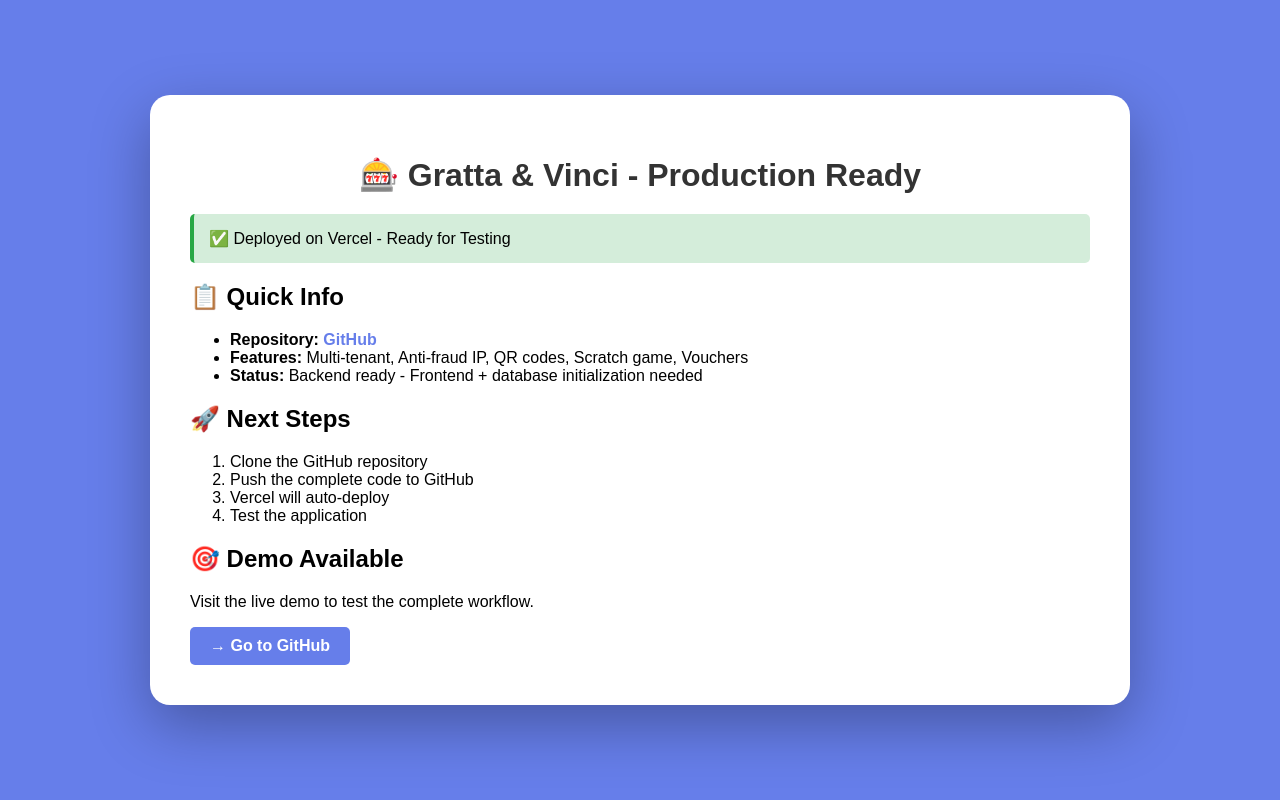
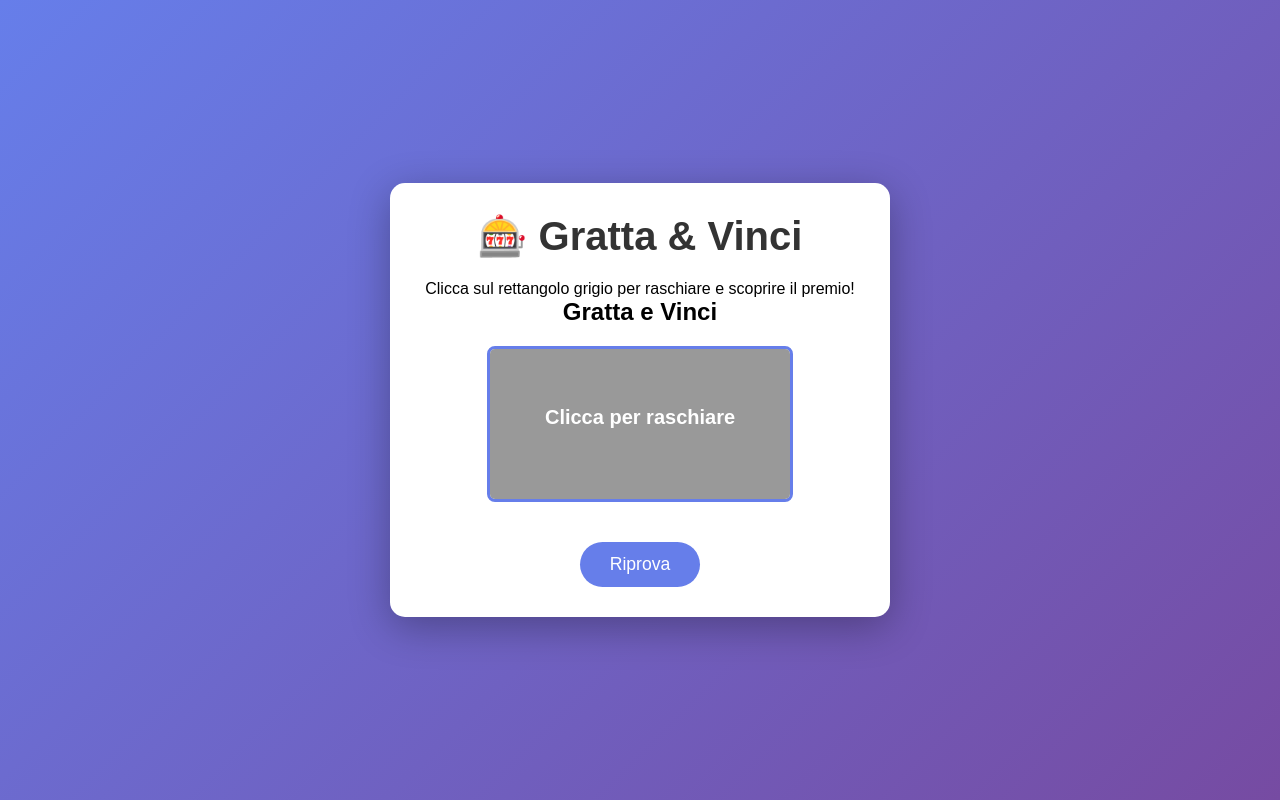
Before and after one commit to sasalela/gratta-vinci-production, a plain HTML site: page index.html in a window 1280 px wide. Drawn offline with Linux system fonts and the light colour scheme.

Commit message:
Link style.css and app.js, add canvas and result div

```diff
--- a/index.html
+++ b/index.html
@@ -1 +1,24 @@
-<!DOCTYPE html><html><head><meta charset='UTF-8'><title>Gratta Vinci</title><style>body{font-family:Arial;background:#667eea;min-height:100vh;display:flex;justify-content:center;align-items:center;margin:0}.container{background:white;padding:40px;border-radius:20px;max-width:900px;width:90%;box-shadow:0 20px 60px rgba(0,0,0,0.3)}h1{color:#333;text-align:center;margin-bottom:20px}.status{background:#d4edda;padding:15px;border-radius:5px;margin:20px 0;border-left:4px solid #28a745}a{color:#667eea;text-decoration:none;font-weight:bold}</style></head><body><div class='container'><h1>🎰 Gratta & Vinci - Production Ready</h1><div class='status'>✅ Deployed on Vercel - Ready for Testing</div><h2>📋 Quick Info</h2><ul><li><strong>Repository:</strong> <a href='https://github.com/sasalela/gratta-vinci-production' target='_blank'>GitHub</a></li><li><strong>Features:</strong> Multi-tenant, Anti-fraud IP, QR codes, Scratch game, Vouchers</li><li><strong>Status:</strong> Backend ready - Frontend + database initialization needed</li></ul><h2>🚀 Next Steps</h2><ol><li>Clone the GitHub repository</li><li>Push the complete code to GitHub</li><li>Vercel will auto-deploy</li><li>Test the application</li></ol><h2>🎯 Demo Available</h2><p>Visit the live demo to test the complete workflow.</p><a href='https://github.com/sasalela/gratta-vinci-production' target='_blank' style='background:#667eea;color:white;padding:10px 20px;border-radius:5px;display:inline-block'>→ Go to GitHub</a></div></body></html>
+<!DOCTYPE html>
+<html lang="it">
+<head>
+    <meta charset="UTF-8">
+    <meta name="viewport" content="width=device-width, initial-scale=1.0">
+    <title>Gratta & Vinci - Gioco Promozionale</title>
+    <link rel="stylesheet" href="style.css">
+</head>
+<body>
+    <div class="container">
+        <h1>🎰 Gratta & Vinci</h1>
+        <p>Clicca sul rettangolo grigio per raschiare e scoprire il premio!</p>
+
+        <div class="card">
+            <h2>Gratta e Vinci</h2>
+            <canvas id="scratch" width="300" height="150" style="background:#f5f5f5; border-radius:8px; cursor:pointer; display:block; margin:20px auto;"></canvas>
+            <div id="result"></div>
+            <button id="resetBtn">Riprova</button>
+        </div>
+    </div>
+
+    <script src="app.js"></script>
+</body>
+</html>
```
